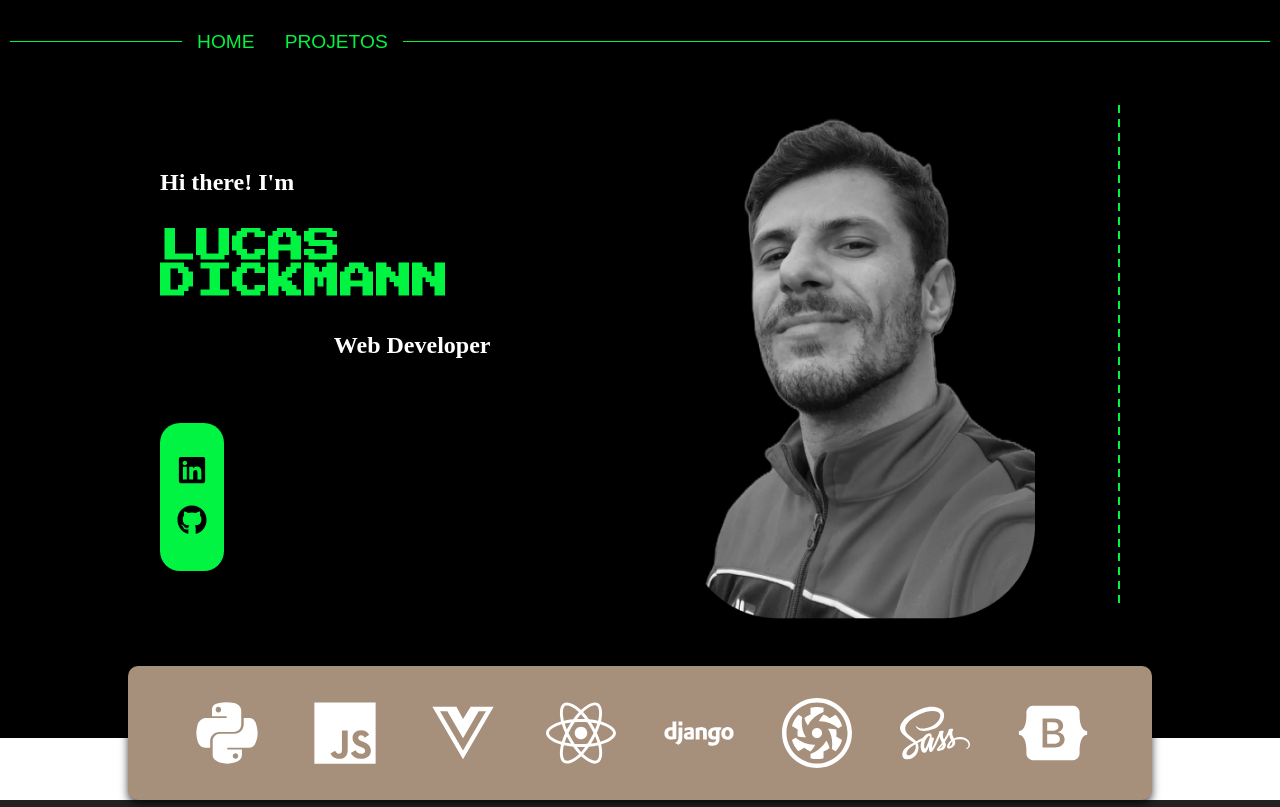
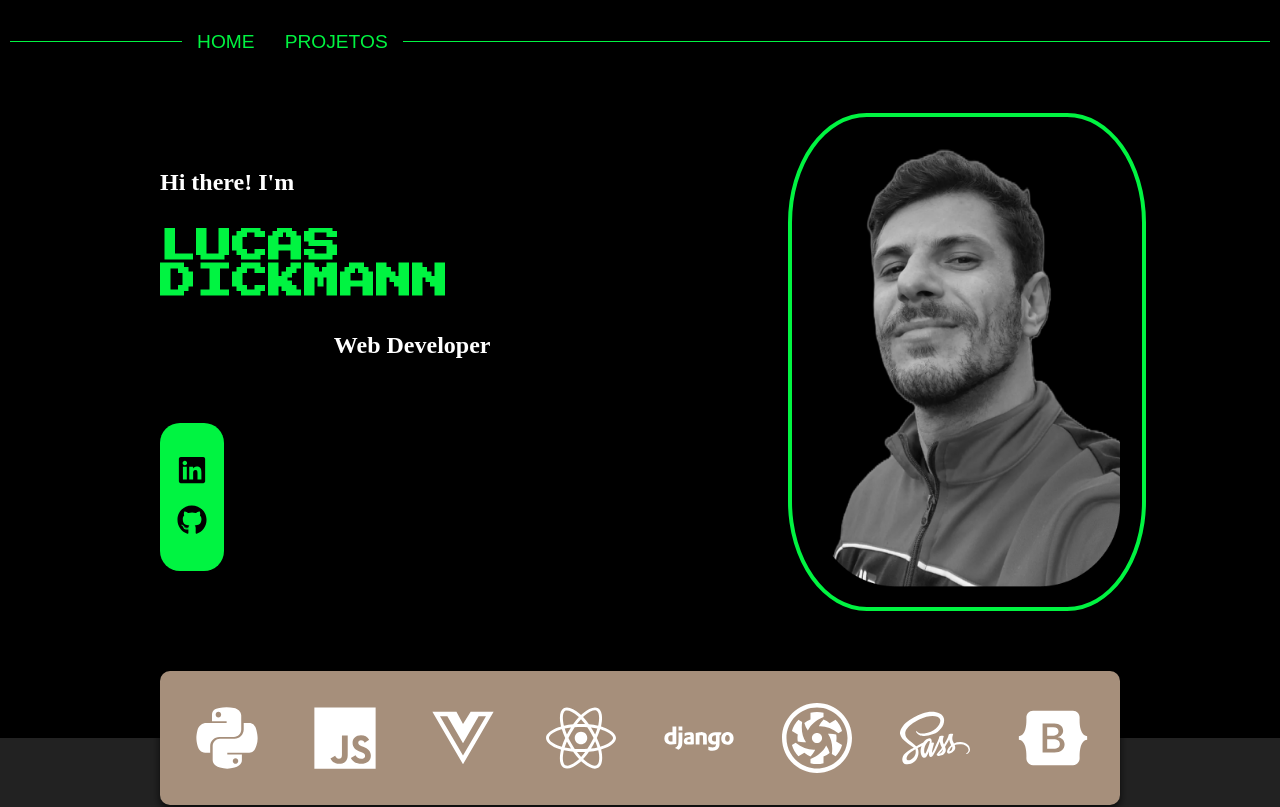
Before and after one commit to ldickmann/ldickmann.github.io, a React (Vite) app: page / in a window 1280 px wide. Shown: the top 807 px of the page. Built offline with nearby package versions, Linux system fonts and the light colour scheme.

Commit message:
FEAT: ContainerImagem aplicado um 'circulo' ao redor da imagem

```diff
--- a/src/components/Banner/Banner.styles.js
+++ b/src/components/Banner/Banner.styles.js
@@ -65,11 +65,67 @@ export const ContainerSocialMedia = styled.div`
   }
 `;
 
+// export const ContainerImage = styled.div`
+//   display: flex;
+//   justify-content: end;
+//   align-items: center;
+//   width: 100%;
+//   gap: 4rem;
+//   position: relative;
+
+//   img {
+//     border-radius: 25%;
+//     background: radial-gradient(
+//       circle at 0% 50%,
+//       rgba(0, 244, 65, 0.5) 0%,
+//       rgba(0, 244, 65, 0.3) 100%
+//     );
+//     padding: 0.4rem;
+//     max-width: 360px;
+//     height: auto;
+//     transition: transform 0.3s ease;
+//   }
+
+//   @media (max-width: 650px) {
+//     display: none;
+//   }
+
+//   @media (max-width: 650px) {
+//     display: none;
+//   }
+// `;
+
 export const ContainerImage = styled.div`
   display: flex;
   justify-content: end;
+  align-items: center;
   width: 100%;
   gap: 4rem;
+  position: relative;
+
+  .profile-wrapper {
+    position: relative;
+    display: inline-block;
+
+    &::before {
+      content: "";
+      position: absolute;
+      top: 50%;
+      left: 50%;
+      transform: translate(-50%, -50%);
+      width: 350px;
+      height: 490px;
+      border-radius: 22%;
+      border: 4px #00f441 solid;
+      z-index: 0;
+    }
+
+    img {
+      position: relative;
+      z-index: 1;
+      object-fit: cover;
+    }
+  }
 
   @media (max-width: 650px) {
     display: none;
--- a/src/components/Banner/index.jsx
+++ b/src/components/Banner/index.jsx
@@ -11,7 +11,6 @@ import {
   ContainerSocialMedia,
   ContainerImage,
 } from "./Banner.styles";
-import DividerComponent from "../DividerComponent";
 
 const Banner = () => {
   return (
@@ -46,18 +45,14 @@ const Banner = () => {
         </ContainerSocialMedia>
       </ContainerText>
       <ContainerImage>
-        <ImageComponent
-          src={"./images/perfil.png"}
-          alt={"Lucas Dickmann"}
-        />
-        <DividerComponent
-          orientation="vertical"
-          width="2px"
-          height="500px"
-          variant="dotted"
-          dashSize={8}
-          dashGap={6}
-        />
+        <div className="profile-wrapper">
+          <ImageComponent
+            src={"./images/perfil.png"}
+            alt={"Lucas E. Dickmann"}
+            width={"100%"}
+            height={"450px"}
+          />
+        </div>
       </ContainerImage>
     </BannerContainer>
   );
--- a/src/components/Card/index.jsx
+++ b/src/components/Card/index.jsx
@@ -14,12 +14,10 @@ import Carousel from "../Carousel";
 const CardStyles = styled.div`
   display: flex;
   justify-content: center;
-  margin: 0 auto;
-  padding: 2rem 0rem 2rem 0rem;
+  padding: 2rem 2rem 2rem 2rem;
   background-color: var(--color-beige);
   border-radius: 10px;
   box-shadow: 0 4px 8px rgba(0, 0, 0, 0.723);
-  max-width: 80%;
 
   @media (max-width: 769px) {
     display: none;
@@ -45,8 +43,9 @@ export const IconList = styled.div`
   display: flex;
   justify-content: center;
   align-items: center;
+  gap: 3rem;
+
   flex-wrap: wrap;
-  gap: 3rem;
 `;
 
 export const IconItem = styled.div`
--- a/src/components/MiniBioCard/index.jsx
+++ b/src/components/MiniBioCard/index.jsx
@@ -10,6 +10,7 @@ const BioContainer = styled.div`
   display: flex;
   flex-direction: column;
   justify-content: center;
+  z-index: 1;
 
   /* @media (max-width: 840px) {
     max-width: 730px;
--- a/src/pages/Home.jsx
+++ b/src/pages/Home.jsx
@@ -10,12 +10,21 @@ import MiniBioCard from "../components/MiniBioCard";
 const Container = styled.div`
   display: flex;
   flex-direction: column;
+  position: relative;
 `;
 
 const Overlay = styled.div`
+  position: absolute;
+  top: 100%;
+  left: 50%;
+  transform: translate(-50%, -50%);
   flex: 0 0 auto;
-  margin-top: -4.5rem;
   z-index: 999;
+  width: 90%;
+
+  @media (min-width: 1024px) {
+    width: 75%;
+  }
 `;
 
 const Home = ({ toggleSidebar }) => {
```
